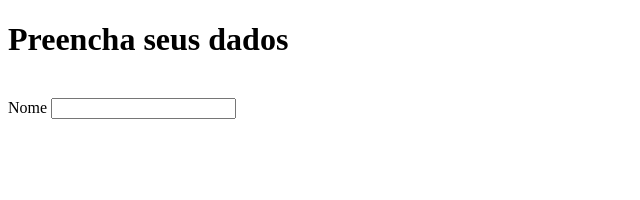
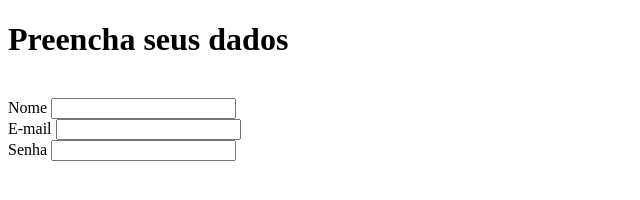
Before and after one commit to Cricke7/exercicio_3_html, a plain HTML site: page index.html in a window 1280 px wide. Shown: the whole page, without its empty margins (0-640 px from the left). Drawn offline with Linux system fonts and the light colour scheme.

Commit message:
fix: corrigindo alguns erros anteriores e finalizando projeto

```diff
--- a/index.html
+++ b/index.html
@@ -7,16 +7,14 @@
 </head>
 <body>
     <h1>Preencha seus dados</h1>
-    <br/>
-    <form>
-<label for="Nome">Nome</label> <input type="Nome">
 <br/>
-
-
-
-
-
-
-    </form>
+<form>
+    <label for="Nome">Nome</label> <input type="Nome">
+<br/>
+    <label for="E-mail">E-mail</label> <input id="E-mail">
+<br/>
+    <label for="Senha">Senha</label> <input type="password">
+<br/>
+</form>
 </body>
 </html>
```
